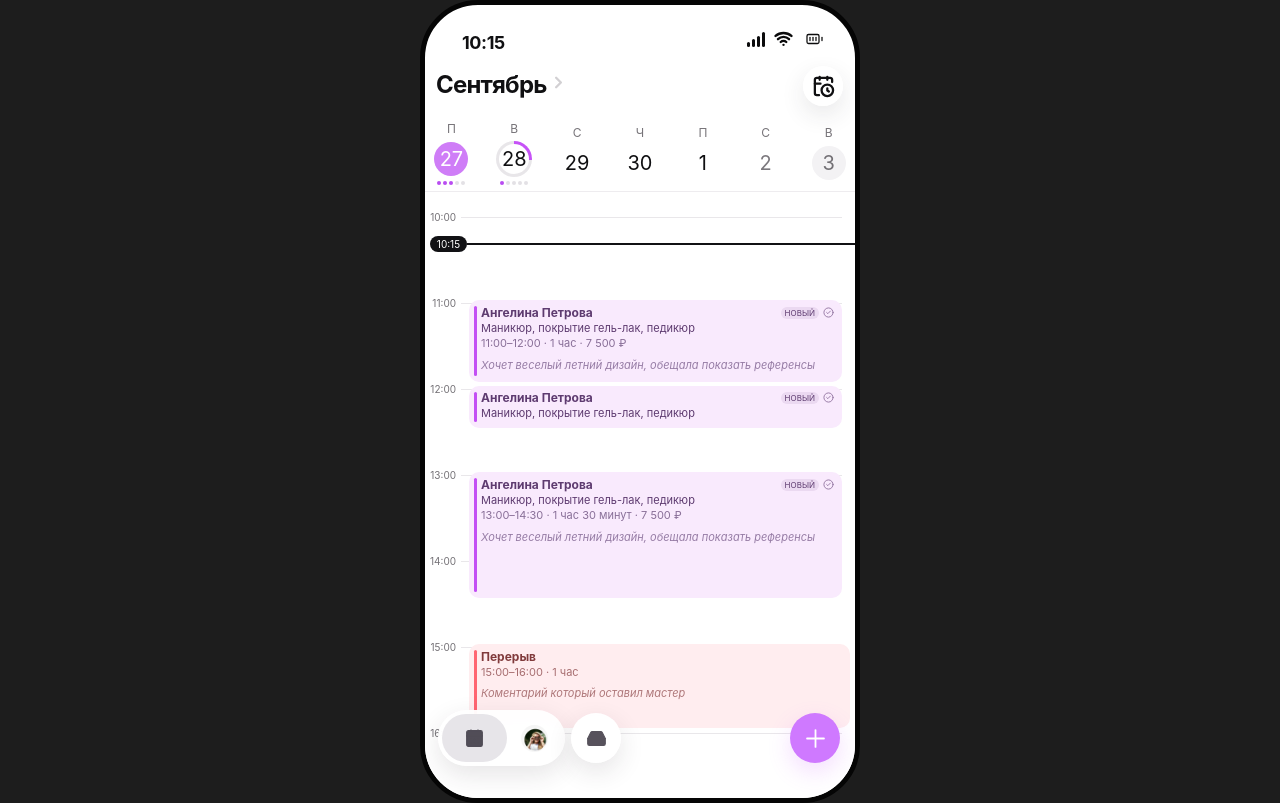
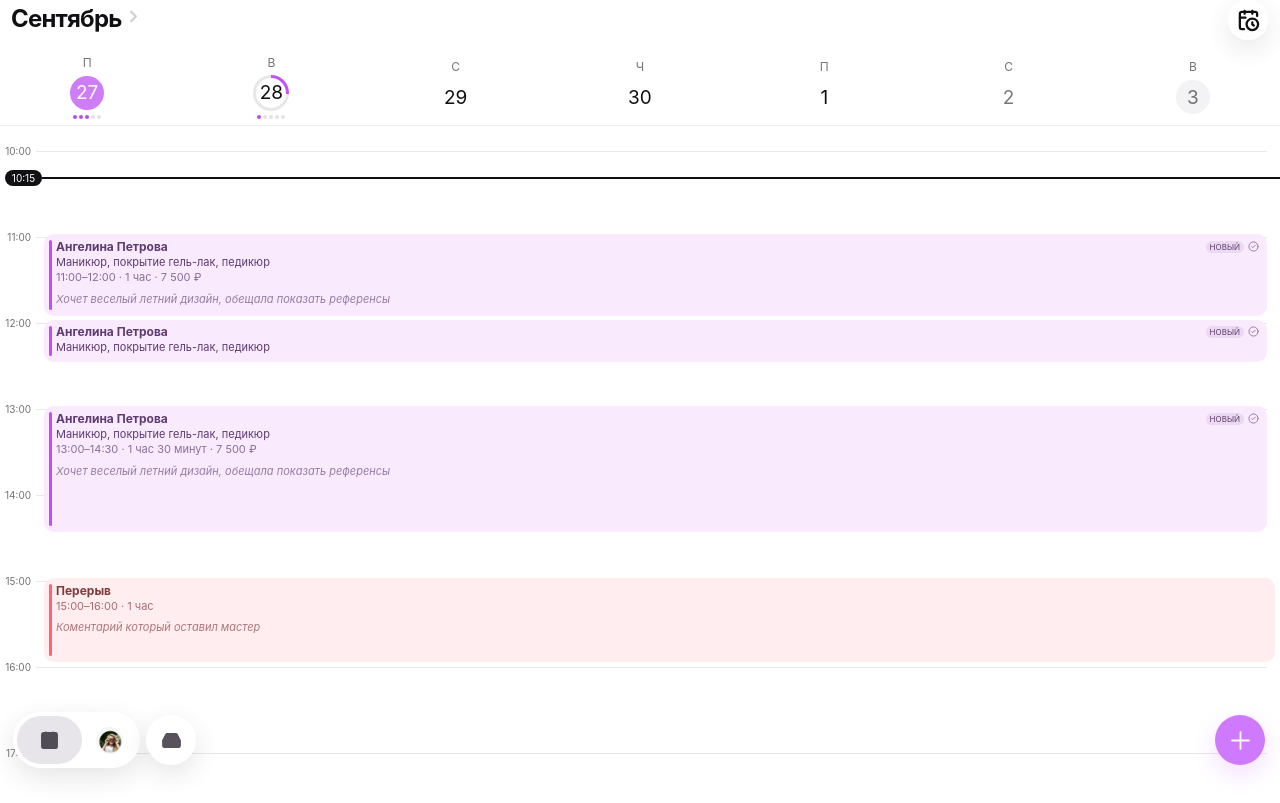
Before and after one commit to chrome350/react-shadcn-starter, a React (Vite) app: page / in a window 1280 px wide. Built offline with nearby package versions, Linux system fonts and the light colour scheme; a web font is replaced by a local one.

Commit message:
Refine calendar layout and extend schedule grid

```diff
--- a/package.json
+++ b/package.json
@@ -10,6 +10,7 @@
     "preview": "vite preview --host 0.0.0.0"
   },
   "dependencies": {
+    "@fontsource/inter": "^5.3.0",
     "@radix-ui/react-slot": "latest",
     "class-variance-authority": "latest",
     "clsx": "latest",
--- a/src/App.tsx
+++ b/src/App.tsx
@@ -1,12 +1,10 @@
 import {
-  BatteryFull,
   CalendarClock,
   CalendarDays,
   CheckCircle2,
   ChevronRight,
   Inbox,
   Plus,
-  Wifi,
 } from "lucide-react"
 import { Button } from "@/components/ui/button"
 
@@ -20,7 +18,10 @@ const week = [
   { weekday: "В", date: "3", state: "weekend" },
 ]
 
-const hours = ["10:00", "11:00", "12:00", "13:00", "14:00", "15:00", "16:00"]
+const hours = [
+  "10:00", "11:00", "12:00", "13:00", "14:00", "15:00", "16:00",
+  "17:00", "18:00", "19:00", "20:00", "21:00", "22:00", "23:00", "00:00",
+]
 
 type AppointmentProps = {
   className: string
@@ -58,24 +59,9 @@ function BreakCard() {
   )
 }
 
-function StatusBar() {
-  return (
-    <div className="status-bar" aria-label="Строка состояния">
-      <time>10:15</time>
-      <div className="status-icons" aria-hidden="true">
-        <span className="cellular"><i /><i /><i /><i /></span>
-        <Wifi />
-        <BatteryFull className="battery" />
-      </div>
-    </div>
-  )
-}
-
 export function App() {
   return (
     <main className="phone-shell">
-      <StatusBar />
-
       <section className="calendar-header" aria-label="Календарь на сентябрь">
         <div className="month-row">
           <h1>Сентябрь</h1>
@@ -106,6 +92,7 @@ export function App() {
       </section>
 
       <section className="schedule" aria-label="Расписание на 27 сентября">
+        <div className="schedule-grid">
           {hours.map((hour, index) => (
             <div className="hour-row" style={{ top: `calc(20px + ${index} * var(--hour-height))` }} key={hour}>
               <time>{hour}</time>
@@ -130,6 +117,7 @@ export function App() {
             note="Хочет веселый летний дизайн, обещала показать референсы"
           />
           <BreakCard />
+        </div>
       </section>
 
       <nav className="bottom-nav" aria-label="Основная навигация">
--- a/src/index.css
+++ b/src/index.css
@@ -42,8 +42,8 @@
 }
 
 * { box-sizing: border-box; border-color: var(--border); }
-html { background: #1d1d1d; }
-body { margin: 0; min-width: 360px; min-height: 100vh; background: #1d1d1d; }
+html { background: #fff; }
+body { margin: 0; min-width: 360px; min-height: 100vh; background: #fff; }
 button { font: inherit; -webkit-tap-highlight-color: transparent; }
 
 #root {
@@ -54,43 +54,13 @@ button { font: inherit; -webkit-tap-highlight-color: transparent; }
 
 .phone-shell {
   position: relative;
-  width: clamp(360px, 100vw, 440px);
-  height: max(100svh, 803px);
-  min-height: 803px;
+  width: 100%;
+  height: 100svh;
+  min-height: 640px;
   overflow: hidden;
   color: #101012;
   background: #fff;
-  border: 5px solid #050505;
-  border-radius: 58px;
 }
-
-.status-bar {
-  height: 61px;
-  padding: 24px 28px 0 37px;
-  display: flex;
-  align-items: flex-start;
-  justify-content: space-between;
-  font-size: 18px;
-  font-weight: 650;
-  letter-spacing: -0.4px;
-}
-
-.status-icons {
-  display: flex;
-  align-items: center;
-  gap: 9px;
-  color: #0b0b0c;
-}
-
-.status-icons > svg { width: 19px; height: 19px; stroke-width: 3; }
-.status-icons .battery { width: 25px; height: 18px; stroke-width: 1.7; }
-
-.cellular { height: 16px; display: flex; align-items: flex-end; gap: 2px; }
-.cellular i { width: 3px; border-radius: 2px; background: currentColor; }
-.cellular i:nth-child(1) { height: 5px; }
-.cellular i:nth-child(2) { height: 8px; }
-.cellular i:nth-child(3) { height: 11px; }
-.cellular i:nth-child(4) { height: 15px; }
 
 .calendar-header {
   height: 126px;
@@ -166,7 +136,7 @@ button { font: inherit; -webkit-tap-highlight-color: transparent; }
   display: grid;
   place-items: center;
   border-radius: 50%;
-  font-size: 20px;
+  font-size: 19px;
   line-height: 1;
   font-weight: 400;
 }
@@ -203,9 +173,21 @@ button { font: inherit; -webkit-tap-highlight-color: transparent; }
 
 .schedule {
   position: relative;
-  height: calc(100% - 187px);
-  overflow: hidden;
+  height: calc(100svh - 126px);
+  overflow-x: hidden;
+  overflow-y: auto;
+  overscroll-behavior-y: contain;
+  scrollbar-width: none;
+  -webkit-overflow-scrolling: touch;
   background: white;
+}
+
+.schedule::-webkit-scrollbar { display: none; }
+
+.schedule-grid {
+  position: relative;
+  height: calc(20px + 15 * var(--hour-height));
+  min-height: calc(20px + 15 * var(--hour-height));
 }
 
 .hour-row {
@@ -400,10 +382,6 @@ button { font: inherit; -webkit-tap-highlight-color: transparent; }
   .hour-row { right: 13px; }
 }
 
-@media (max-height: 802px) {
-  .phone-shell { height: 803px; }
-}
-
 @media (prefers-reduced-motion: reduce) {
   *, *::before, *::after { transition-duration: 0.01ms !important; }
 }
--- a/src/main.tsx
+++ b/src/main.tsx
@@ -1,6 +1,10 @@
 import { StrictMode } from "react"
 import { createRoot } from "react-dom/client"
 import { App } from "./App"
+import "@fontsource/inter/cyrillic-400.css"
+import "@fontsource/inter/cyrillic-500.css"
+import "@fontsource/inter/cyrillic-600.css"
+import "@fontsource/inter/cyrillic-700.css"
 import "./index.css"
 
 createRoot(document.getElementById("root")!).render(
```
Also changed, not shown: 1 other file (tests, documents, lock files or other folders). Lines whose indentation alone changed are shown as unchanged.
